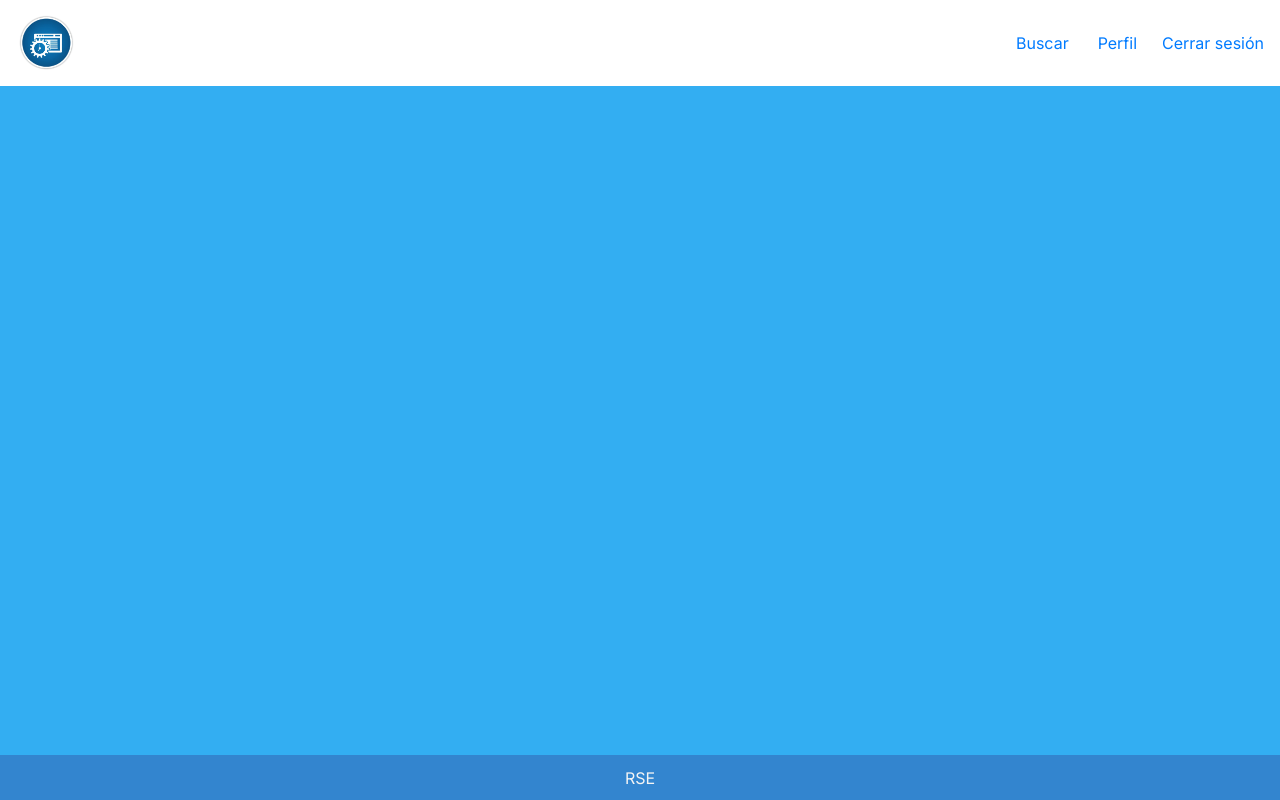
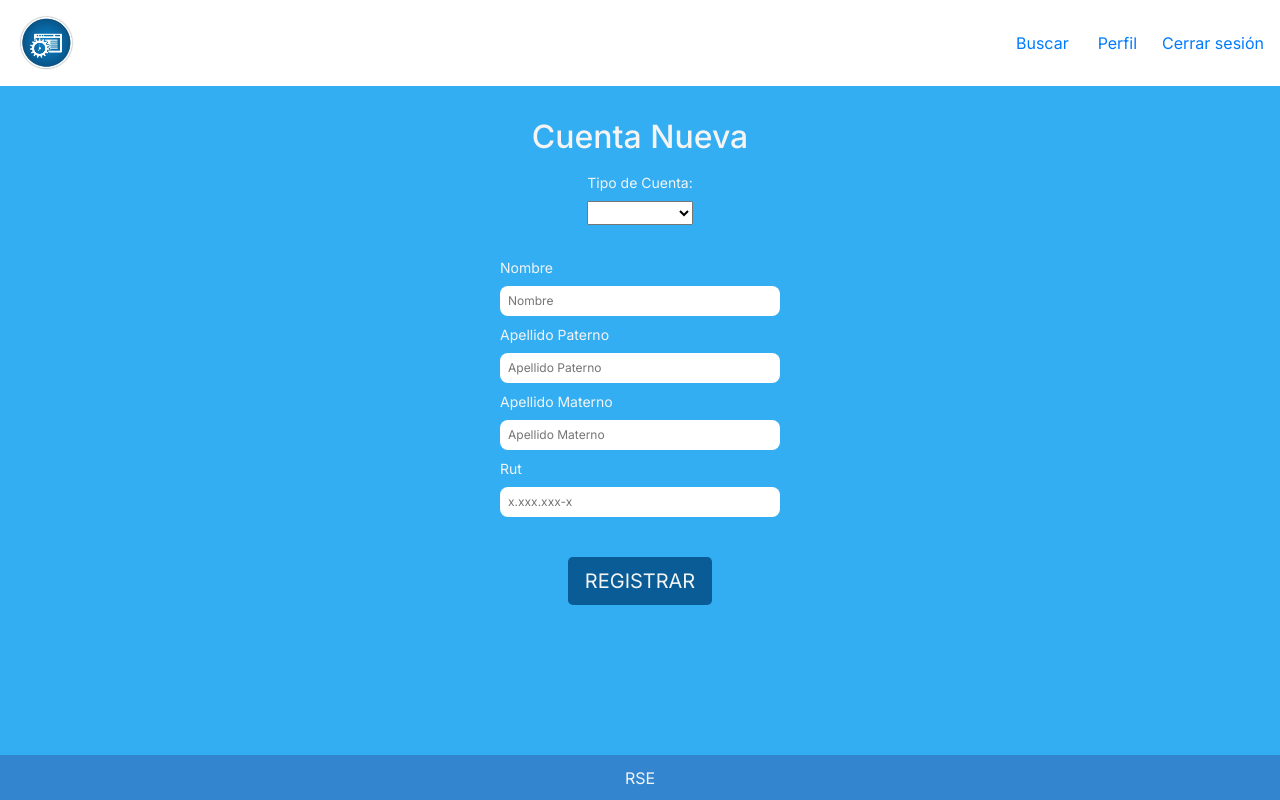
Before and after one commit to retiroseguro/retiroseguro, a Vue app: page /administrador/crearperfil in a window 1280 px wide. Built offline with nearby package versions, Linux system fonts and the light colour scheme.

Commit message:
porps de btn, vista crearperfil,edicion select crearperfil,rouer de nva vista

```diff
--- /dev/null
+++ b/src/components/Boton_md.vue
@@ -0,0 +1,32 @@
+<template>
+  <div>
+    <button type="button" class="btn btn-fondo btn-lg">
+        {{texto}}
+    </button>
+  </div>
+</template>
+
+<script>
+export default {
+    name:"Boton",
+    props: {
+        texto: String
+    }
+}
+</script>
+
+<style lang="scss">
+@import "../assets/scss/colores.scss";
+@import "../assets/scss/tipografia.scss";
+
+.btn-fondo {
+    background-color: $secundario;
+}
+.btn {
+    color: $blanco;
+    font-family: $inter;
+}
+.btn:hover{
+  color: $blanco !important;
+}
+</style>
--- a/src/router/index.js
+++ b/src/router/index.js
@@ -24,6 +24,10 @@ const routes = [
       {
         path:'editarapoderado',
         component: () => import(/* webpackChunkName: "about" */ '../views/Administrador/EditarApoderado.vue'),
+      },
+      {
+        path:'crearperfil',
+        component: () => import(/* webpackChunkName: "about" */ '../views/Administrador/CrearPerfil.vue'),
       }
     ]
   },
--- a/src/views/Administrador/Admin.vue
+++ b/src/views/Administrador/Admin.vue
@@ -3,18 +3,18 @@
     <main class="admin">
       <p>Buscar apoderado</p>
       <Input />
-      <router-link to="/Apoderado"><Botones class="mt-4"/></router-link>
+      <router-link to="/Apoderado"><Boton texto="BUSCAR" class="mt-4"/></router-link>
     </main>
   </div>
 </template>
 <script>
 import Input from "../../components/Input.vue";
-import Botones from "../../components/Botones.vue";
+import Boton from "../../components/Boton_md.vue";
 export default {
   name: "Admin",
   components: {
     Input,
-    Botones,
+    Boton,
   },
 };
 </script>
--- /dev/null
+++ b/src/views/Administrador/CrearPerfil.vue
@@ -0,0 +1,186 @@
+<template>
+<div>
+    <div class="editarperfil">
+        <div class="editar_cuenta">
+            <h2>Cuenta Nueva</h2>
+                <label class="edita_tipo_cuenta">Tipo de Cuenta:</label> <br>
+                <select v-model="cuenta" class="escribir">
+                    <option  value="1">Profesor</option>
+                    <option  value="2">Apoderado</option>
+                    <option  value="3">Alumno</option>
+                </select>
+        </div>
+
+        <br>
+
+    <form class="form">
+    <div>
+        <label for="nombre" class="form_label">Nombre</label> <br />
+        <input
+            type="text"
+            id="nombre"
+            name="nombre"
+            placeholder="Nombre" />
+    </div>
+
+    <div>
+        <label for="apellidoPaterno" class="">Apellido Paterno</label> <br />
+        <input
+            type="text"
+            id="apellidoPaterno"
+            name="apellidoPaterno"
+            placeholder="Apellido Paterno"
+        />
+    </div>
+
+    <div>
+        <label for="apellidoMaterno" class="">Apellido Materno</label> <br />
+        <input
+            type="text"
+            id="apellidoMaterno"
+            name="apellidoMaterno"
+            placeholder="Apellido Materno"
+        />
+    </div>
+
+    <div v-if="cuenta != 1 ">
+        <label class="">Rut</label> <br />
+        <input
+            type="text"
+            id="rut"
+            name="rut"
+            placeholder="x.xxx.xxx-x" />
+    </div>
+
+    <div v-if="cuenta == 2">
+        <label class="">Dirección</label> <br />
+        <input
+            type="text"
+            name="direccion"
+            id="direccion"
+            placeholder="Dirección"
+        />
+    </div>
+
+    <div v-if="cuenta == 2">
+        <label class="">Telefono</label> <br />
+        <input
+            type="Number"
+            name="fono"
+            id="fono"
+            placeholder="(+569)XXXXXXXX"
+        />
+    </div>
+
+        <div class="curso_asignado" v-if="cuenta == 1">
+            <label class="">Curso Asignado</label> <br>
+        <select class="cursos_asignados">
+                    <option  value="1">1°</option>
+                    <option  value="2">3°B</option>
+                    <option  value="3">4°A</option>
+                </select>
+        </div>
+
+        <div class="curso_estudiante" v-if="cuenta == 3">
+            <label class="">Curso</label> <br />
+        <select class="curso">
+                    <option  value="1">1°</option>
+                    <option  value="2">3°B</option>
+                    <option  value="3">4°A</option>
+        </select>
+        </div>
+
+        <div class="lista_apoderados" v-if="cuenta == 3">
+            <label class="">Apoderado</label> <br />
+        <select class="apoderados">
+                    <option  value="1">Camila Torres</option>
+                    <option  value="2">Pablo Rojas</option>
+                    <option  value="3">Claudia Correa</option>
+                    <option  value="4">Marta Sanchez</option>
+        </select>
+        </div>
+
+        <div class="lista_profesor_jefe" v-if="cuenta == 3">
+            <label class="">Profesor Jefe</label> <br />
+        <select class="profesor_jefe">
+                    <option  value="1">Martia Elena</option>
+                    <option  value="2">Carlos Correa</option>
+                    <option  value="3">Soledad Fuentes</option>
+                    <option  value="4">Carla Rojas</option>
+        </select>
+        </div>
+
+
+
+
+    <div class="edit_boton">
+        <router-link to="/Apoderado"><Boton texto="REGISTRAR"/></router-link>
+    </div>
+
+
+    </form>
+</div>
+</div>
+</template>
+
+<script>
+import Boton from "../../components/Boton_md.vue";
+
+export default {
+name: "EditarPerfil",
+components: {
+    Boton,
+    },
+    data() {
+        return {
+        cuenta: null,
+        }
+    }
+};
+</script>
+
+<style lang="scss">
+@media only screen and (min-width: 320px) {
+form {
+    display: flex;
+    flex-direction: column;
+    align-items: center;
+}
+label {
+    font-size: 14px;
+    margin-top: 8px;
+}
+input {
+    border-radius: 8px;
+    border: 1px;
+    padding: 8px;
+    width: 280px;
+    font-size: 12px;
+}
+.edit_boton {
+    margin-top: 40px;
+}
+.editar_cuenta {
+    text-align: center;
+}
+.curso_estudiante {
+    margin-right: 14.1rem;
+}
+.lista_apoderados {
+    margin-right: 8.7rem;
+
+
+}
+.lista_profesor_jefe {
+    margin-right: 7.8rem;
+
+
+}
+.curso_asignado {
+    margin-right: 10.8rem;
+}
+}
+@media only screen and (min-width: 768px) {
+
+}
+</style>
--- a/src/views/Administrador/EditarApoderado.vue
+++ b/src/views/Administrador/EditarApoderado.vue
@@ -63,7 +63,7 @@
     </div>
 
     <div class="edit_boton">
-        <router-link to="/Apoderado"><Botones/></router-link>
+        <router-link to="/Apoderado"><Boton texto="REGISTRAR"/></router-link>
     </div>
 
 
@@ -73,12 +73,12 @@
 </template>
 
 <script>
-import Botones from "../../components/Botones.vue";
+import Boton from "../../components/Boton_md.vue";
 
 export default {
 name: "EditarPerfil",
 components: {
-    Botones,
+    Boton,
     },
 };
 </script>
--- a/src/views/Apoderado/EditarPerfil.vue
+++ b/src/views/Apoderado/EditarPerfil.vue
@@ -73,7 +73,7 @@
     </div>
 
     <div class="edit_boton">
-        <router-link to="/Apoderado"><Botones /></router-link>
+        <router-link to="/Apoderado"><boton texto ="ACTUALIZAR" /></router-link>
     </div>
 
 
@@ -82,12 +82,12 @@
 </template>
 
 <script>
-import Botones from "../../components/Botones.vue";
+import Boton from "../../components/Boton_md.vue";
 
 export default {
 name: "EditarPerfil",
 components: {
-    Botones,
+    Boton,
     },
 };
 </script>
--- a/src/views/Apoderado/NuevoRetirador.vue
+++ b/src/views/Apoderado/NuevoRetirador.vue
@@ -66,7 +66,7 @@
     </div>
 
     <div class="edit_boton">
-        <router-link to="/Apoderado"><Botones /></router-link>
+        <router-link to="/Apoderado"><Boton texto="REGISTRAR" /></router-link>
     </div>
 
 
@@ -75,12 +75,12 @@
 </template>
 
 <script>
-import Botones from "../../components/Botones.vue";
+import Boton from "../../components/Boton_md.vue";
 
 export default {
 name: "NuevoRetirador",
 components: {
-    Botones,
+    Boton,
     },
 };
 </script>
--- a/src/views/Login.vue
+++ b/src/views/Login.vue
@@ -5,7 +5,7 @@
     <p class="login__p_pass">Contraseña</p>
       <input type="password" placeholder="xxxxxx">
       <div class="login__botones_posicion">
-        <router-link to="/Apoderado"><Botones/></router-link>
+        <router-link to="/Apoderado"><boton texto="INGRESAR"/></router-link>
       </div>
 
     <div>
@@ -16,13 +16,13 @@
 
 <script>
 import Input from '../components/Input.vue'
-import Botones from '../components/Botones.vue'
+import Boton from '@/components/Boton_md.vue'
 
 export default {
 name: "Login",
   components: {
     Input,
-    Botones
+    Boton
   }
 }
 </script>
--- a/src/views/Profesor.vue
+++ b/src/views/Profesor.vue
@@ -24,18 +24,18 @@
                     </select>
             </div>
 
-    <Botones class="mt-4"/>
+    <Boton texto="BUSCAR" class="mt-4"/>
 </div>
 </template>
 
 <script>
 import Input from "../components/Input.vue";
-import Botones from "../components/Botones.vue";
+import Boton from "../components/Boton_md.vue";
 export default {
     name:"Profesor",
     components:{
         Input,
-        Botones,
+        Boton,
     },
     data() {
         return {
```
